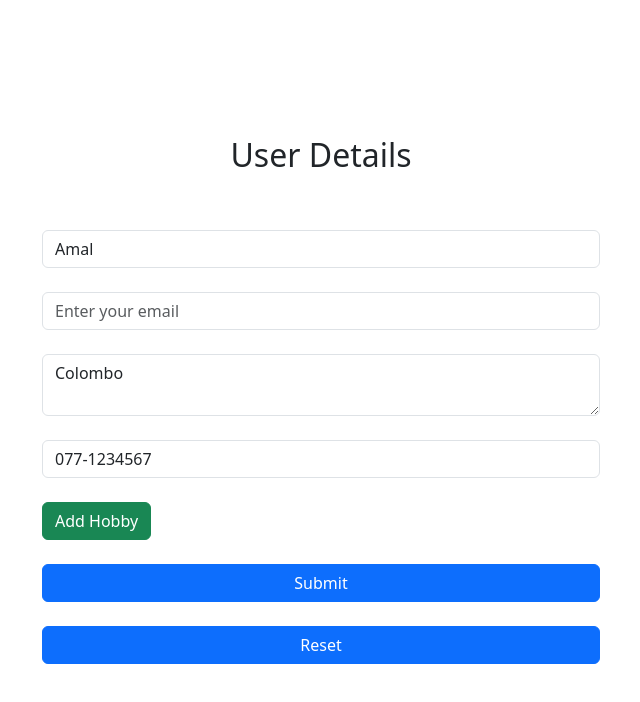
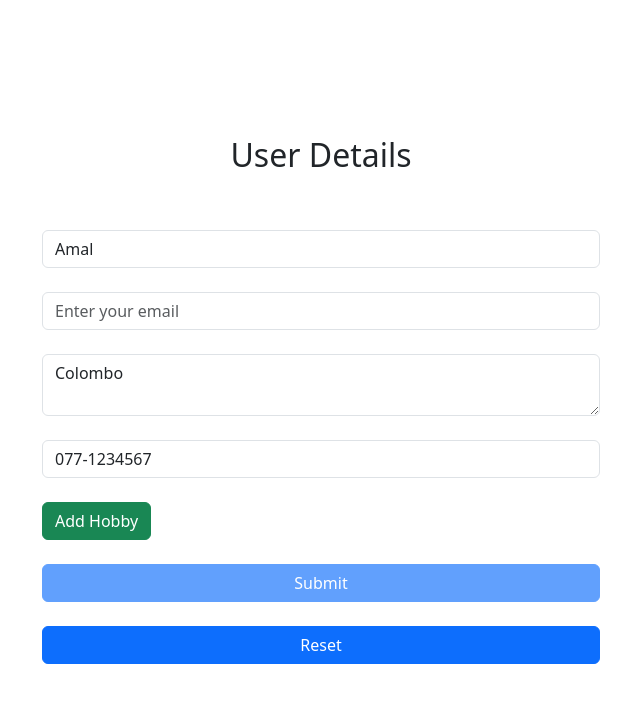
Before and after one commit to Pebhashi-Tharushika/angular-18-practice, an Angular app in the folder reactive-form/: page / in a window 1280 px wide. Shown: the top 702 px of the page, without its empty margins (319-959 px from the left). Built offline with nearby package versions, Linux system fonts and the light colour scheme.

Commit message:
submit button disabled with async validations

```diff
--- a/reactive-form/src/app/app.component.html
+++ b/reactive-form/src/app/app.component.html
@@ -313,7 +313,7 @@
     </div>
 
 
-    <button class="btn btn-primary w-100" type="submit">Submit</button>
+    <button class="btn btn-primary w-100" [disabled]="signUpForm.invalid || signUpForm.pending" type="submit">Submit</button>
 
     <!-- <button class="btn btn-primary w-100 mt-4" type="reset">Reset</button> -->
     <button class="btn btn-primary w-100 mt-4" type="button" (click)="resetData()">Reset</button>
```
